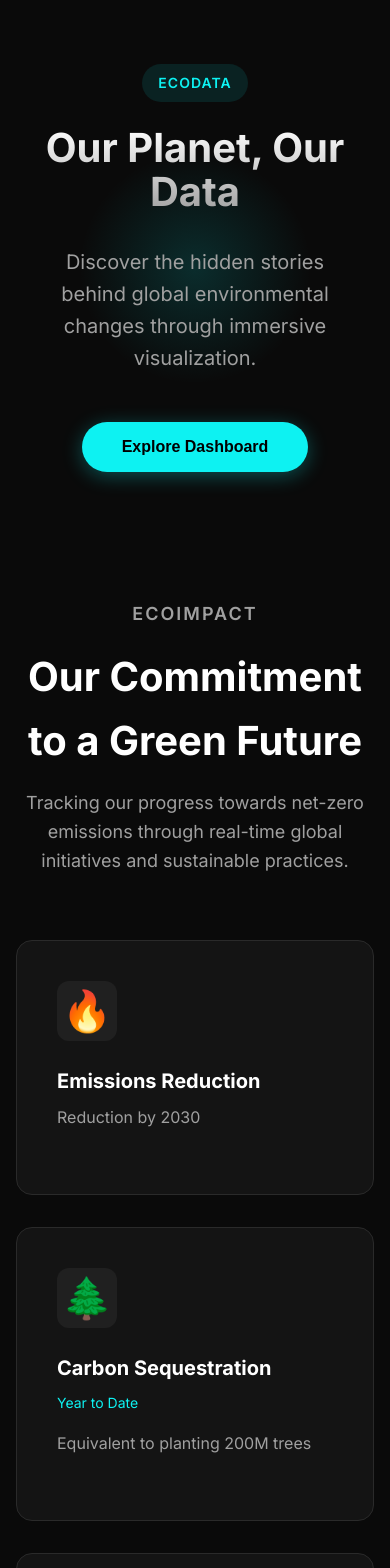
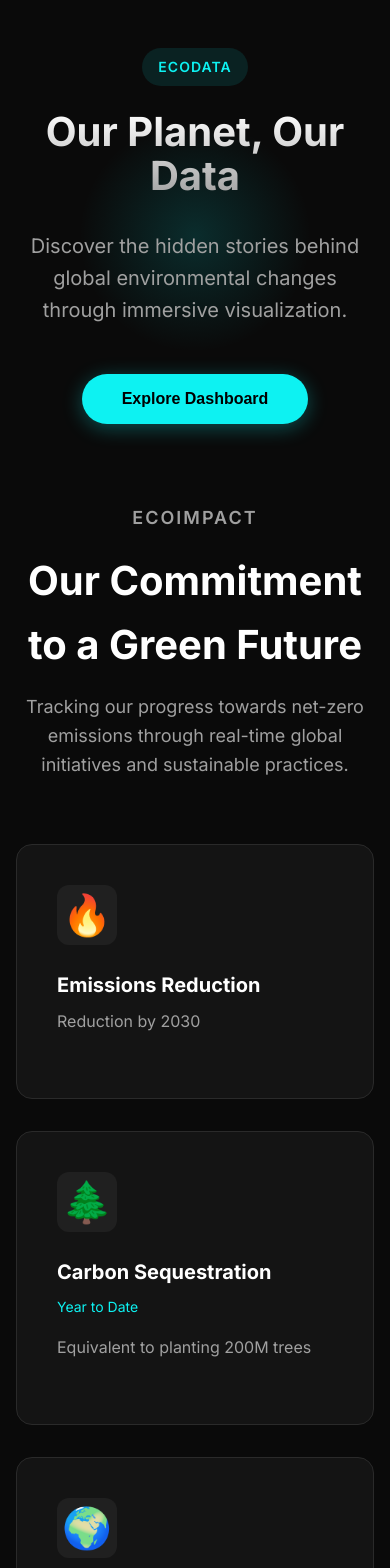
Before and after one commit to Shivendu0103/global-pulse-dashboard, a React (Vite) app: page / in a window 390 px wide. Shown: the top 1568 px of the page. Built offline with nearby package versions, Linux system fonts and the light colour scheme.

Commit message:
responsiveness

```diff
--- a/src/App.jsx
+++ b/src/App.jsx
@@ -1,19 +1,24 @@
 import React, { useState } from 'react';
+import { MotionConfig } from 'framer-motion';
 import HeroSection from './components/HeroSection';
 import NarrativeCards from './components/NarrativeCards';
 import DataProjection from './components/DataProjection';
 import CO2TrendsChart from './components/CO2TrendsChart';
 import YearSlider from './components/YearSlider';
+import useIsMobile from './hooks/useIsMobile';
 
 function App() {
   const [selectedYear, setSelectedYear] = useState(2025);
   const [chartMode, setChartMode] = useState('historical'); // 'historical' | 'projected' | 'both'
 
+  const isMobile = useIsMobile(768);
+
   const maxYear = chartMode === 'historical' ? 2025 : 2035;
   const minYear = chartMode === 'projected' ? 2025 : 2000;
 
   return (
-    <main className="dashboard-container">
+    <MotionConfig reducedMotion={isMobile ? "always" : "user"}>
+      <main className={`dashboard-container ${isMobile ? 'stack-card-layout' : 'full-scroll-layout'}`}>
         <HeroSection />
         <div className="content-wrapper">
           <NarrativeCards />
@@ -60,6 +65,7 @@ function App() {
           />
         </div>
       </main>
+    </MotionConfig>
   )
 }
 
--- /dev/null
+++ b/src/hooks/useIsMobile.js
@@ -0,0 +1,25 @@
+import { useState, useEffect } from 'react';
+
+export default function useIsMobile(breakpoint = 768) {
+    const [isMobile, setIsMobile] = useState(false);
+
+    useEffect(() => {
+        // Check if window is defined (for SSR safety, though this is Vite SPA)
+        if (typeof window === 'undefined') return;
+
+        const checkIsMobile = () => {
+            setIsMobile(window.innerWidth < breakpoint);
+        };
+
+        // Initial check
+        checkIsMobile();
+
+        // Setup listener
+        window.addEventListener('resize', checkIsMobile);
+
+        // Cleanup
+        return () => window.removeEventListener('resize', checkIsMobile);
+    }, [breakpoint]);
+
+    return isMobile;
+}
--- a/src/index.css
+++ b/src/index.css
@@ -324,15 +324,30 @@ body {
 
 .slider-input {
   width: 100%;
-  height: 0.5rem;
-  background-color: #374151;
-  /* gray-700 */
-  border-radius: 0.5rem;
+  height: 44px;
+  /* Ensure 44px touch target for accessibility */
+  background-color: transparent;
   -webkit-appearance: none;
   appearance: none;
   cursor: pointer;
   accent-color: #14b8a6;
   /* teal-500 */
+}
+
+.slider-input::-webkit-slider-runnable-track {
+  width: 100%;
+  height: 0.5rem;
+  background-color: #374151;
+  /* gray-700 */
+  border-radius: 0.5rem;
+}
+
+.slider-input::-moz-range-track {
+  width: 100%;
+  height: 0.5rem;
+  background-color: #374151;
+  /* gray-700 */
+  border-radius: 0.5rem;
 }
 
 .dashboard-heading {
@@ -343,3 +358,31 @@ body {
   margin-bottom: 1.5rem;
   margin-top: 2rem;
 }
+
+/* Stack Card Layout for Mobile */
+.stack-card-layout .hero-section {
+  min-height: auto;
+  padding: 3rem 1rem;
+}
+
+.stack-card-layout .content-wrapper {
+  display: flex;
+  flex-direction: column;
+  gap: 1.5rem;
+  padding: 1rem;
+}
+
+.stack-card-layout .narrative-section,
+.stack-card-layout .data-section {
+  padding: 1rem 0;
+  margin: 0;
+}
+
+.stack-card-layout .chart-container {
+  height: 350px;
+  padding: 1rem;
+}
+
+.stack-card-layout .stat-box {
+  padding: 1.5rem;
+}
```
Lines whose indentation alone changed are shown as unchanged.
